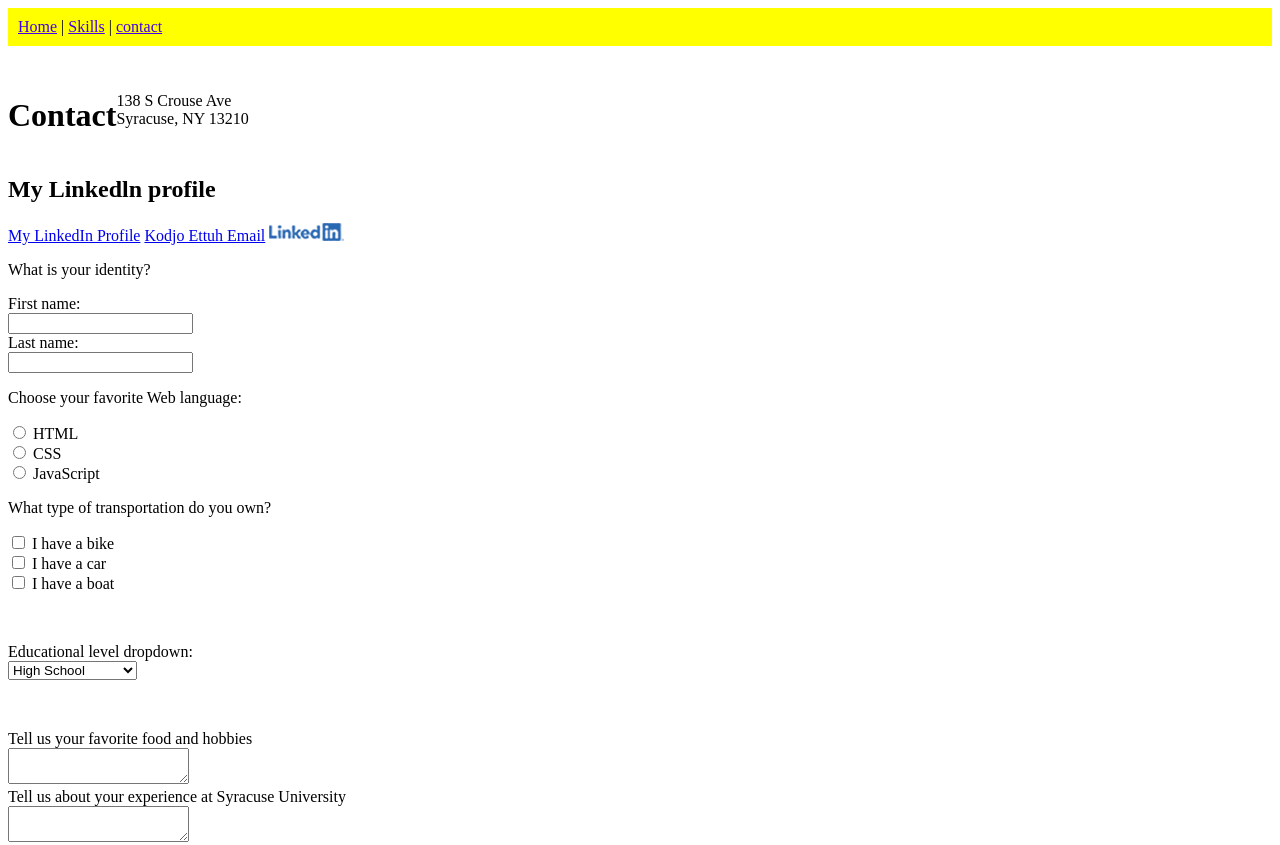
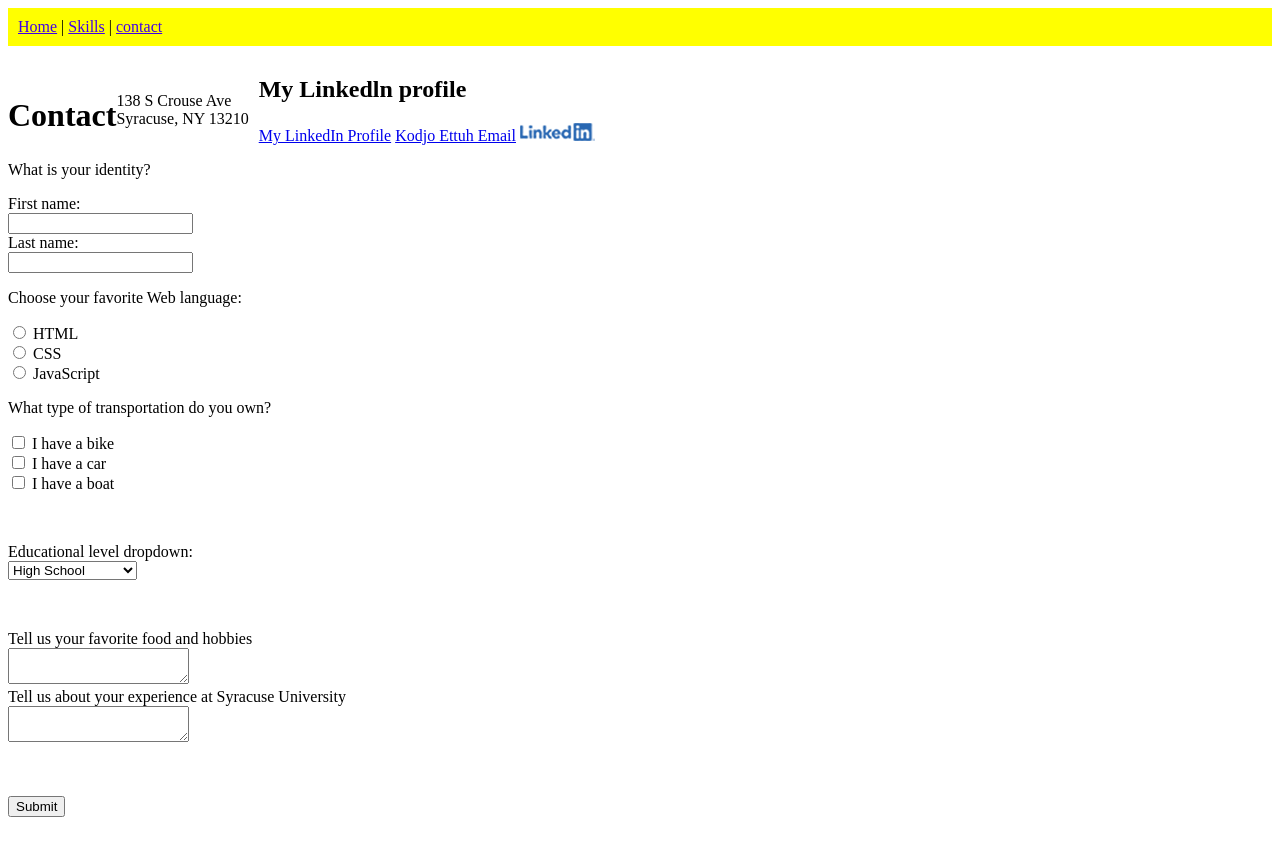
Before and after one commit to beaugaros2002/ist263, a plain HTML site: page lab09/contact.html in a window 1280 px wide. Shown: the top 845 px of the page. Drawn offline with Linux system fonts and the light colour scheme.

Commit message:
Update contact.html

```diff
--- a/lab09/contact.html
+++ b/lab09/contact.html
@@ -5,7 +5,7 @@
   <title>Contact</title>
   <link rel="stylesheet" href="styles.css">
   <style>
-    .img1 {float: left ; margin-right: 10px;}
+    .address {float: left ; margin-right: 10px;}
     .clear {clear: both;}
 
     .address {display: flex;}
```
